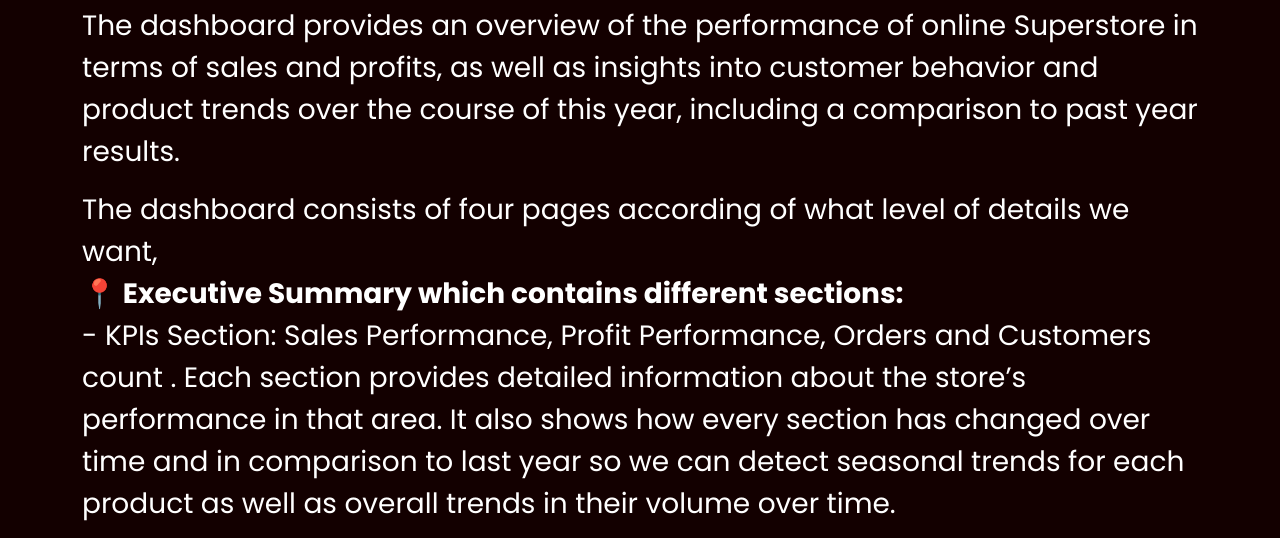
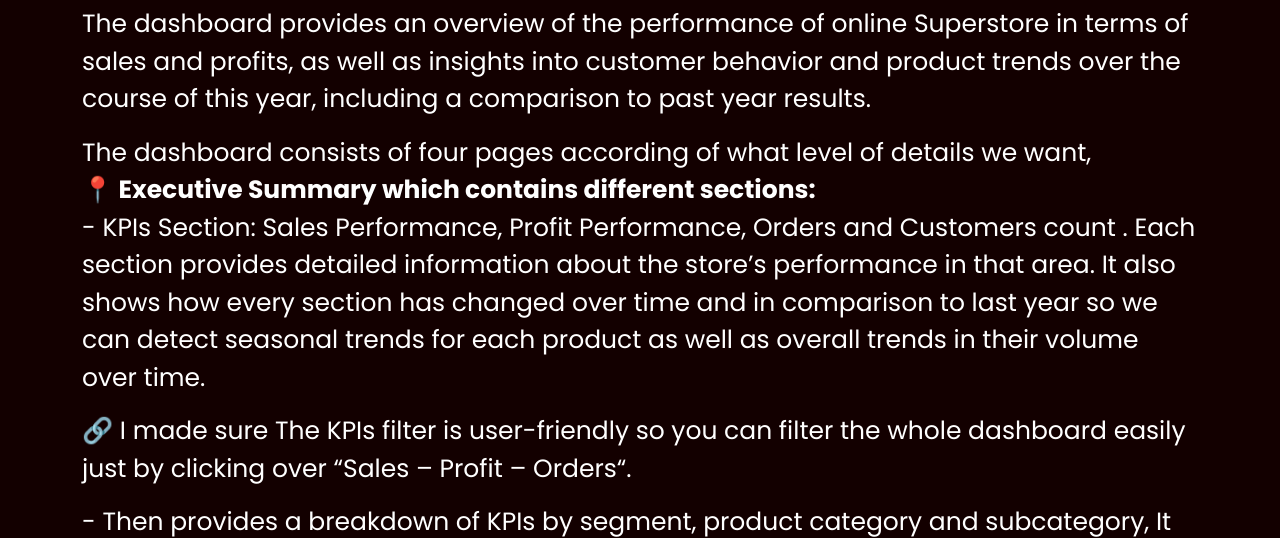
Before and after one commit to booka38/superstore-project, a plain HTML site: page index.html in a window 1280 px wide. Shown: the part 195-733 px from the top of the page. Drawn offline with nearby package versions, Linux system fonts and the light colour scheme.

Commit message:
first commit

```diff
--- a/css/style.css
+++ b/css/style.css
@@ -9,5 +9,5 @@ h1 {
   color: #e74d61;
 }
 .body {
-  font-size: 28px;
+  font-size: 25px !important;
 }
```
